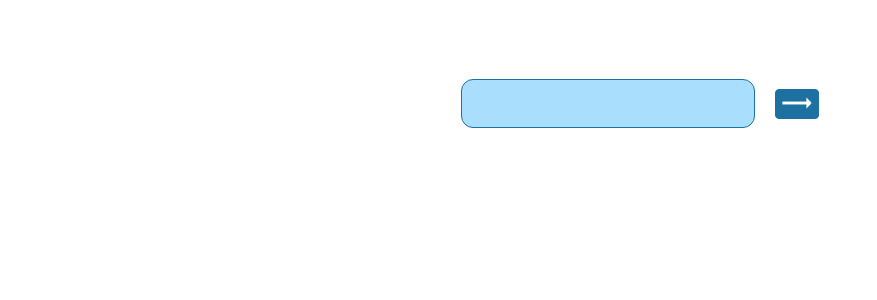
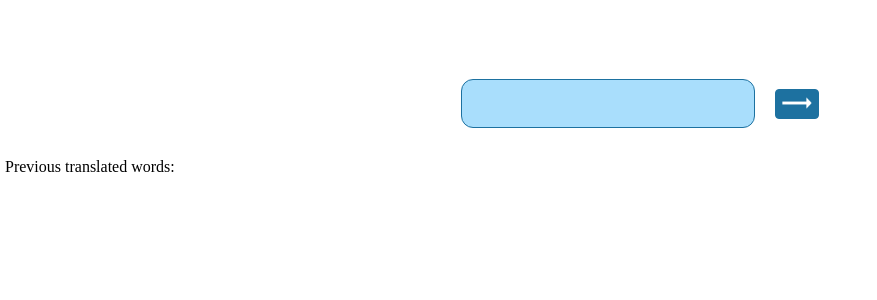
Before and after one commit to SensNyaha/react-translate, a React (Create React App) app: page / in a window 1280 px wide. Shown: the top 300 px of the page, without its empty margins (0-877 px from the left). Built offline with nearby package versions, Linux system fonts and the light colour scheme.

Commit message:
вывел на экран прошлые слова

```diff
--- a/src/components/App/App.tsx
+++ b/src/components/App/App.tsx
@@ -12,6 +12,7 @@ import './App.scss';
 
 import SimpleBar from 'simplebar-react';
 import 'simplebar-react/dist/simplebar.min.css';
+import PreviousWords from '../PreviousWords/PreviousWords';
 
 const App = () => {
     const state = useSelector((state: IAppReducer) => state) as IAppReducer;
@@ -26,6 +27,7 @@ const App = () => {
             <LanguagesSwitchers/>
             <WordInputForm/>
             <Results/>
+            <PreviousWords/>
         </SimpleBar>
     );
 }
--- /dev/null
+++ b/src/components/PreviousWords/PreviousWords.tsx
@@ -0,0 +1,22 @@
+import { Dispatch } from 'react';
+import { useDispatch, useSelector } from 'react-redux';
+import { store } from '../../store';
+import { IAppReducer } from '../../store/reducers/appReducer';
+import './PreviousWords.scss';
+
+const PreviousWords = () => {
+    const dispatch = useDispatch();
+    const dispatchAsync = store.dispatch as typeof store.dispatch | Dispatch<any>
+    const state = useSelector((state: IAppReducer) => state) as IAppReducer;
+
+    return (
+        <div className="prev-words">
+            Previous translated words:
+            <span className="prev-words__list">
+                {state.previousWords.map((w, i) => <span> {w.value} ({w.from}-{w.to}){i === state.previousWords.length - 1 ? '.' : ','}</span>)}
+            </span>
+        </div>
+    );
+}
+
+export default PreviousWords;
```
Also changed, not shown: src/components/PreviousWords/PreviousWords.scss (added).
